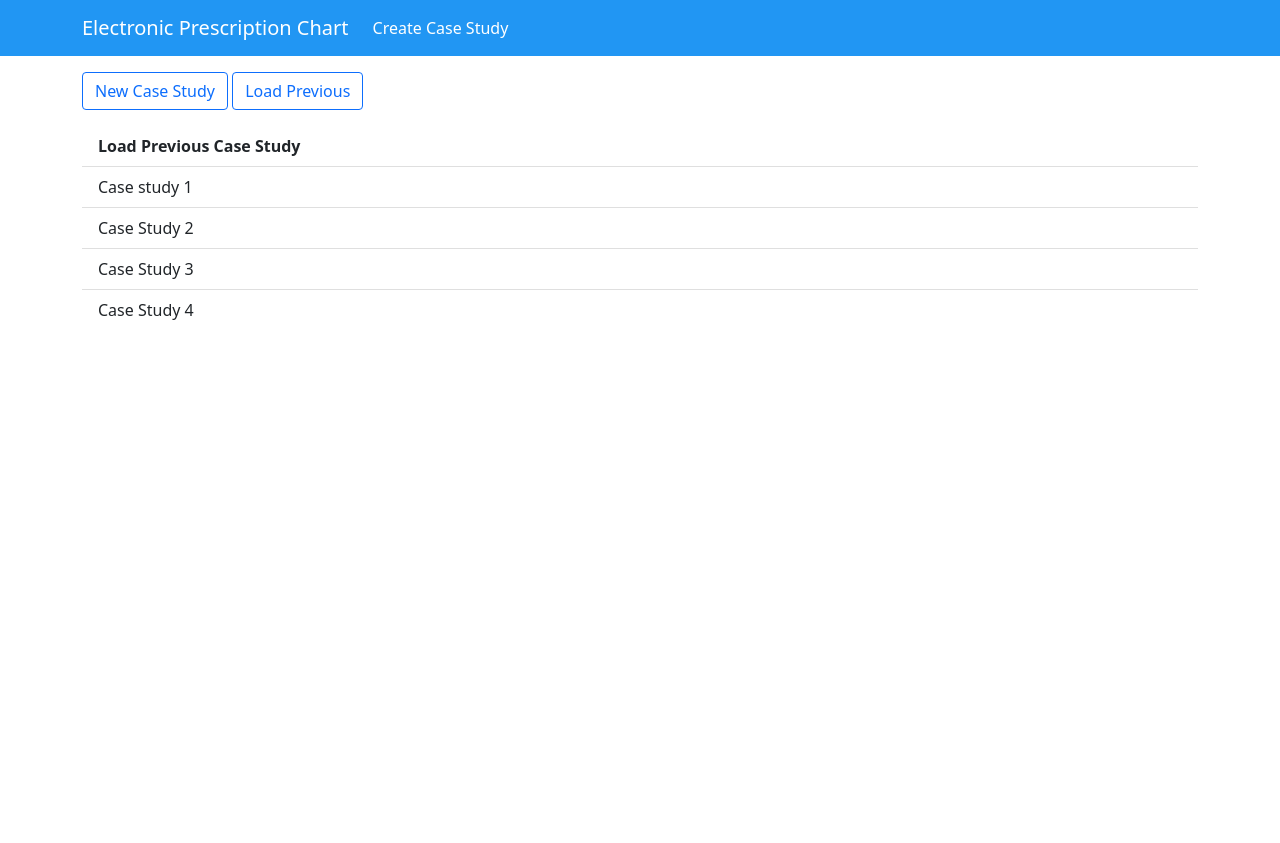
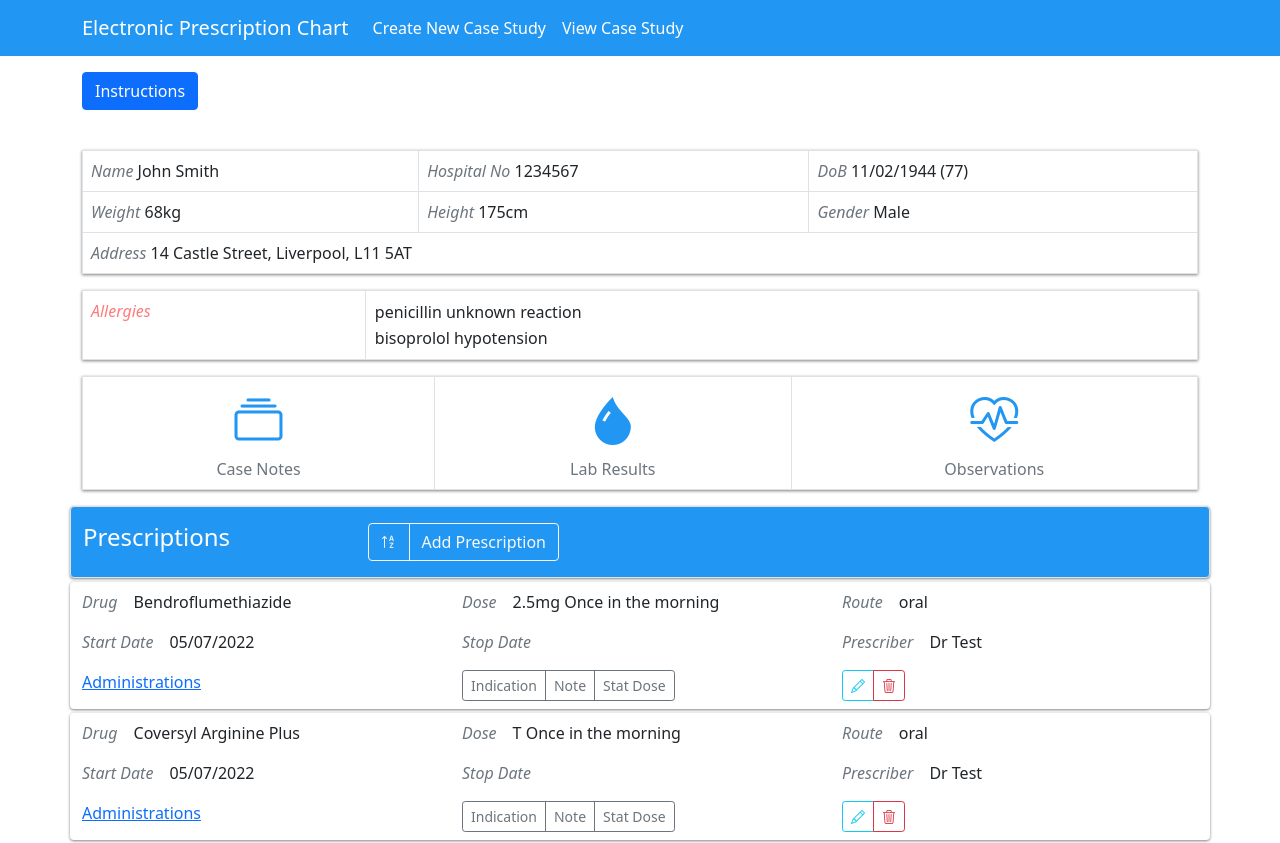
Before and after one commit to blogan19/case-studies-react, a React (Create React App) app: page /create in a window 1280 px wide. Shown: the top 843 px of the page. Before the commit the page ends 800 px from the top, so only its background shows below. Built offline with nearby package versions, Linux system fonts and the light colour scheme.

Commit message:
Removed routing

```diff
--- a/src/App.jsx
+++ b/src/App.jsx
@@ -1,18 +1,27 @@
-import React from 'react';
-import { BrowserRouter, Routes, Route } from "react-router-dom";
+import React, { useState } from 'react';
+import NavBar from './components/NavBar';
 import './style.css';
 import CaseStudyDisplay from './Case_study_display';
 import CaseStudyEdit from './Case_study_edit';
 
 
 const App = () => {
+  const [displayShow, setdisplayShow] = useState(true)
   return (
-    <BrowserRouter>
-      <Routes>
-          <Route path="/" element={<CaseStudyDisplay />}></Route>
-          <Route path="/create" element={<CaseStudyEdit/>}></Route>
-      </Routes>
-    </BrowserRouter>
+    <>
+    {displayShow === true ? (
+      <>
+      <NavBar setCreate={setdisplayShow} navType={'display'}/>
+        <CaseStudyDisplay />
+        </>
+    ):(
+      <>
+        <NavBar setCreate={setdisplayShow} navType={'create'}/>
+        <CaseStudyEdit/>
+      </>
+    )}
+
+    </>
   );
 };
 
--- a/src/Case_study_display.jsx
+++ b/src/Case_study_display.jsx
@@ -16,7 +16,6 @@ const CaseStudyDisplay = () => {
 
   return (
     <>
-      <NavBar />
       <CaseInstructions instructions={caseStudy.case_instructions} />
       <PatientDetails patient={caseStudy.patient} allergies={caseStudy.allergies} />
       <PatientRecordsContainer patient_records={caseStudy} />
--- a/src/Case_study_edit.jsx
+++ b/src/Case_study_edit.jsx
@@ -39,7 +39,6 @@ const CaseStudyEdit = () => {
 
   return (
     <>
-     <NavBar/>
      <div className="container mt-3">
         <Button variant="outline-primary" onClick={() => {createNew(); setShowLoadPrevious(false)}}>New Case Study</Button>{' '}
         <Button variant="outline-primary" onClick={() => {setShowLoadPrevious(true)}}>Load Previous</Button>
--- a/src/components/NavBar.jsx
+++ b/src/components/NavBar.jsx
@@ -4,7 +4,7 @@ import Nav from 'react-bootstrap/Nav';
 import Navbar from 'react-bootstrap/Navbar';
 import NavDropdown from 'react-bootstrap/NavDropdown';
 
-const NavBar = () => {
+const NavBar = ({setCreate}) => {
     return(
         <Navbar className="blue-back">
         <Container>
@@ -12,7 +12,12 @@ const NavBar = () => {
           <Navbar.Toggle aria-controls="basic-navbar-nav" />
         <Navbar.Collapse id="basic-navbar-nav">
           <Nav className="me-auto">
-            <Nav.Link href="/create" className="text-white">Create Case Study</Nav.Link>
+
+              <Nav.Link href="#" onClick={() => setCreate(false)} className="text-white">Create New Case Study</Nav.Link>
+
+              <Nav.Link href="#" onClick={() => setCreate(true)} className="text-white">View Case Study</Nav.Link>
+
+
           </Nav>
         </Navbar.Collapse>
         </Container>
--- a/src/components/questions/QuestionContainer.jsx
+++ b/src/components/questions/QuestionContainer.jsx
@@ -1,5 +1,4 @@
 import React from "react";
-import Container from 'react-bootstrap/Container';
 import MultipleChoice from "./MultipleChoice";
 import CarePlan from "./CarePlan";
 
```
